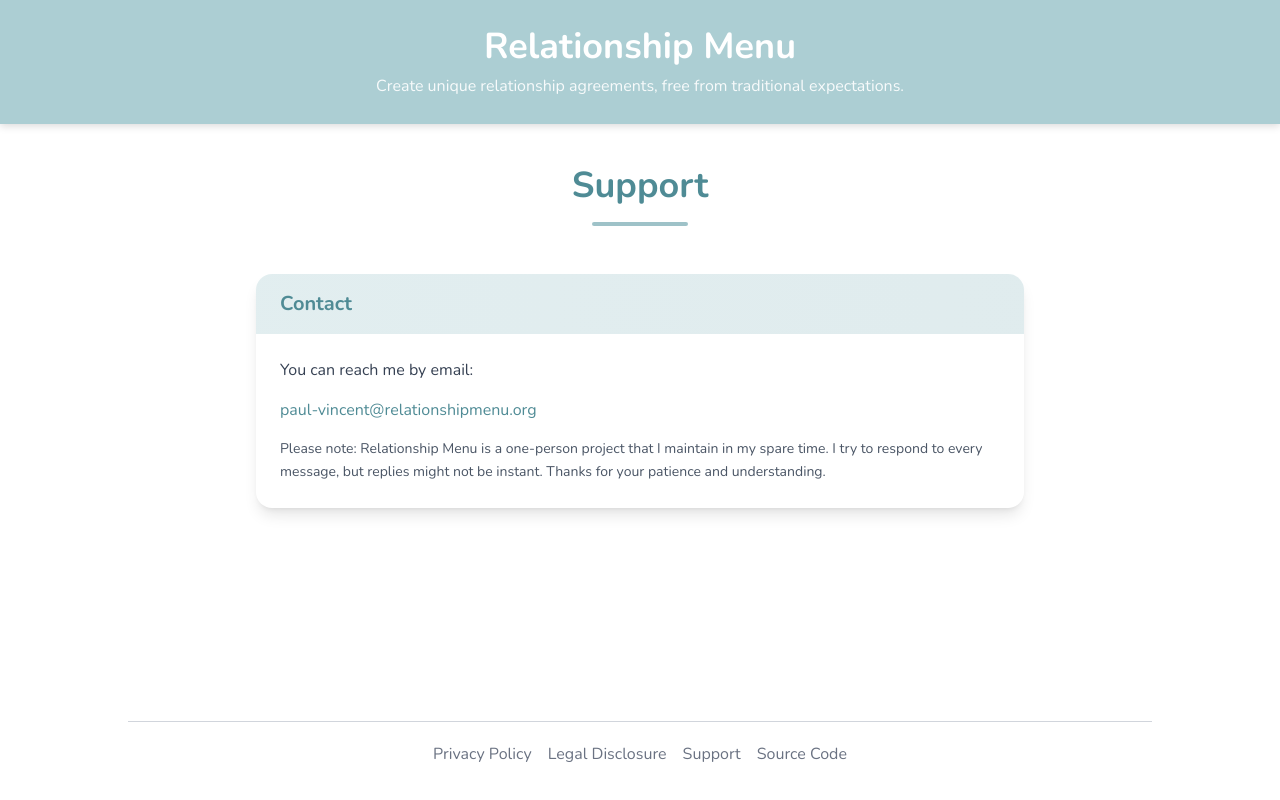
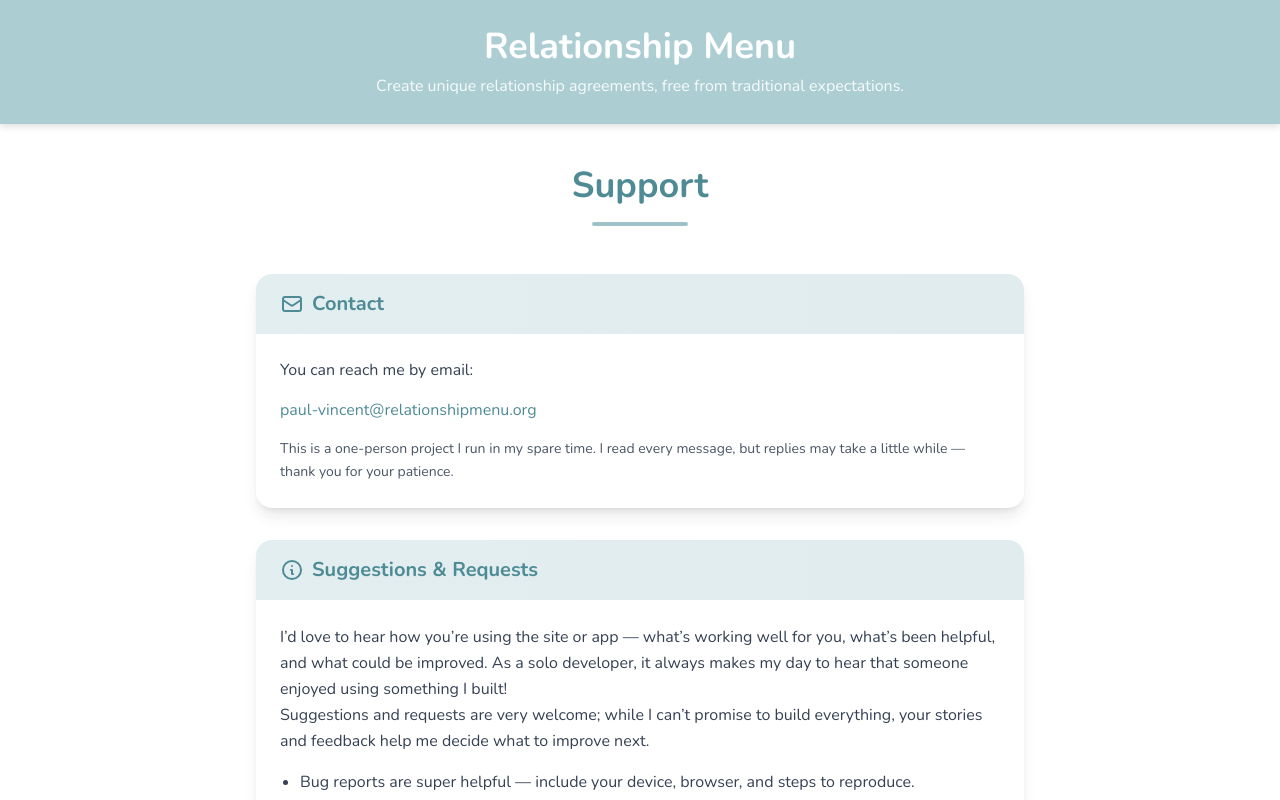
Before and after one commit to yodalived/Relationship-Menu, a Next.js app: page /support in a window 1280 px wide. Shown: the top 800 px of the page. Built offline with nearby package versions, Linux system fonts and the light colour scheme.

Commit message:
Added support page

```diff
--- /dev/null
+++ b/app/components/icons/IconEnvelope.tsx
@@ -0,0 +1,22 @@
+interface IconEnvelopeProps {
+  className?: string;
+}
+
+export default function IconEnvelope({ className = "h-5 w-5" }: IconEnvelopeProps) {
+  return (
+    <svg
+      xmlns="http://www.w3.org/2000/svg"
+      className={className}
+      fill="none"
+      viewBox="0 0 24 24"
+      stroke="currentColor"
+    >
+      <path
+        strokeLinecap="round"
+        strokeLinejoin="round"
+        strokeWidth={2}
+        d="M3 8l7.89 5.26a2 2 0 002.22 0L21 8M5 19h14a2 2 0 002-2V7a2 2 0 00-2-2H5a2 2 0 00-2 2v10a2 2 0 002 2z"
+      />
+    </svg>
+  );
+}
--- a/app/components/icons/index.ts
+++ b/app/components/icons/index.ts
@@ -30,3 +30,4 @@ export { default as IconPlusCircle } from './IconPlusCircle';
 export { default as IconPlusSolid } from './IconPlusSolid';
 export { default as IconError } from './IconError';
 export { default as IconX } from './IconX';
+export { default as IconEnvelope } from './IconEnvelope';
--- a/app/legal-disclosure/page.tsx
+++ b/app/legal-disclosure/page.tsx
@@ -1,5 +1,6 @@
 import Link from 'next/link';
 import { Container } from '../components/ui/Container';
+import { IconEnvelope } from '../components/icons';
 
 export default function LegalNotice() {
   return (
@@ -43,9 +44,7 @@ export default function LegalNotice() {
                     +49 173 1626294
                   </p>
                   <p className="flex items-center dark:text-gray-300">
-                    <svg xmlns="http://www.w3.org/2000/svg" className="h-4 w-4 mr-2 text-[var(--main-text-color)]" fill="none" viewBox="0 0 24 24" stroke="currentColor">
-                      <path strokeLinecap="round" strokeLinejoin="round" strokeWidth={2} d="M3 8l7.89 5.26a2 2 0 002.22 0L21 8M5 19h14a2 2 0 002-2V7a2 2 0 00-2-2H5a2 2 0 00-2 2v10a2 2 0 002 2z" />
-                    </svg>
+                    <IconEnvelope className="h-4 w-4 mr-2 text-[var(--main-text-color)]" />
                     <span className="break-words">paul-vincent@relationshipmenu.org</span>
                   </p>
                 </div>
--- a/app/support/page.tsx
+++ b/app/support/page.tsx
@@ -1,4 +1,5 @@
 import { Container } from '../components/ui/Container';
+import { IconInfo, IconEnvelope } from '../components/icons';
 
 export const dynamic = 'force-static';
 
@@ -12,7 +13,8 @@ export default function SupportPage() {
         </div>
 
         <div className="bg-white dark:bg-gray-800 rounded-2xl shadow-lg overflow-hidden">
-          <div className="bg-gradient-to-r from-[rgba(158,198,204,0.3)] to-[rgba(99,159,169,0.2)] dark:from-[rgba(158,198,204,0.15)] dark:to-[rgba(99,159,169,0.1)] px-6 py-4">
+          <div className="bg-gradient-to-r from-[rgba(158,198,204,0.3)] to-[rgba(99,159,169,0.2)] dark:from-[rgba(158,198,204,0.15)] dark:to-[rgba(99,159,169,0.1)] px-6 py-4 flex items-center">
+            <IconEnvelope className="h-6 w-6 text-[var(--main-text-color)] mr-2" />
             <h2 className="text-xl font-bold text-[var(--main-text-color)]">Contact</h2>
           </div>
           <div className="p-6 space-y-4">
@@ -23,8 +25,28 @@ export default function SupportPage() {
               </a>
             </p>
             <p className="text-gray-600 dark:text-gray-300 text-sm leading-relaxed">
-              Please note: Relationship Menu is a one-person project that I maintain in my spare time. I try to respond to every message, but replies might not be instant. Thanks for your patience and understanding.
+              This is a one‑person project I run in my spare time. I read every message, but replies may take a little while — thank you for your patience.
             </p>
+          </div>
+        </div>
+
+        <div className="mt-8 bg-white dark:bg-gray-800 rounded-2xl shadow-lg overflow-hidden">
+          <div className="bg-gradient-to-r from-[rgba(158,198,204,0.3)] to-[rgba(99,159,169,0.2)] dark:from-[rgba(158,198,204,0.15)] dark:to-[rgba(99,159,169,0.1)] px-6 py-4 flex items-center">
+            <IconInfo className="h-6 w-6 text-[var(--main-text-color)] mr-2" />
+            <h2 className="text-xl font-bold text-[var(--main-text-color)]">Suggestions & Requests</h2>
+          </div>
+          <div className="p-6">
+            <p className="text-gray-700 dark:text-gray-300 leading-relaxed">
+              I’d love to hear how you’re using the site or app — what’s working well for you, what’s been helpful, and what could be improved. As a solo developer, it always makes my day to hear that someone enjoyed using something I built!
+            </p>
+            <p className="text-gray-700 dark:text-gray-300 leading-relaxed">
+             Suggestions and requests are very welcome; while I can’t promise to build everything, your stories and feedback help me decide what to improve next.
+            </p>
+            <ul className="mt-4 list-disc pl-5 text-gray-700 dark:text-gray-300 space-y-2">
+              <li>Bug reports are super helpful — include your device, browser, and steps to reproduce.</li>
+              <li>Feature requests are welcome — a short description of the feature you’re suggesting is perfect.</li>
+              <li>I may not reply immediately, but I do read everything.</li>
+            </ul>
           </div>
         </div>
       </div>
```
